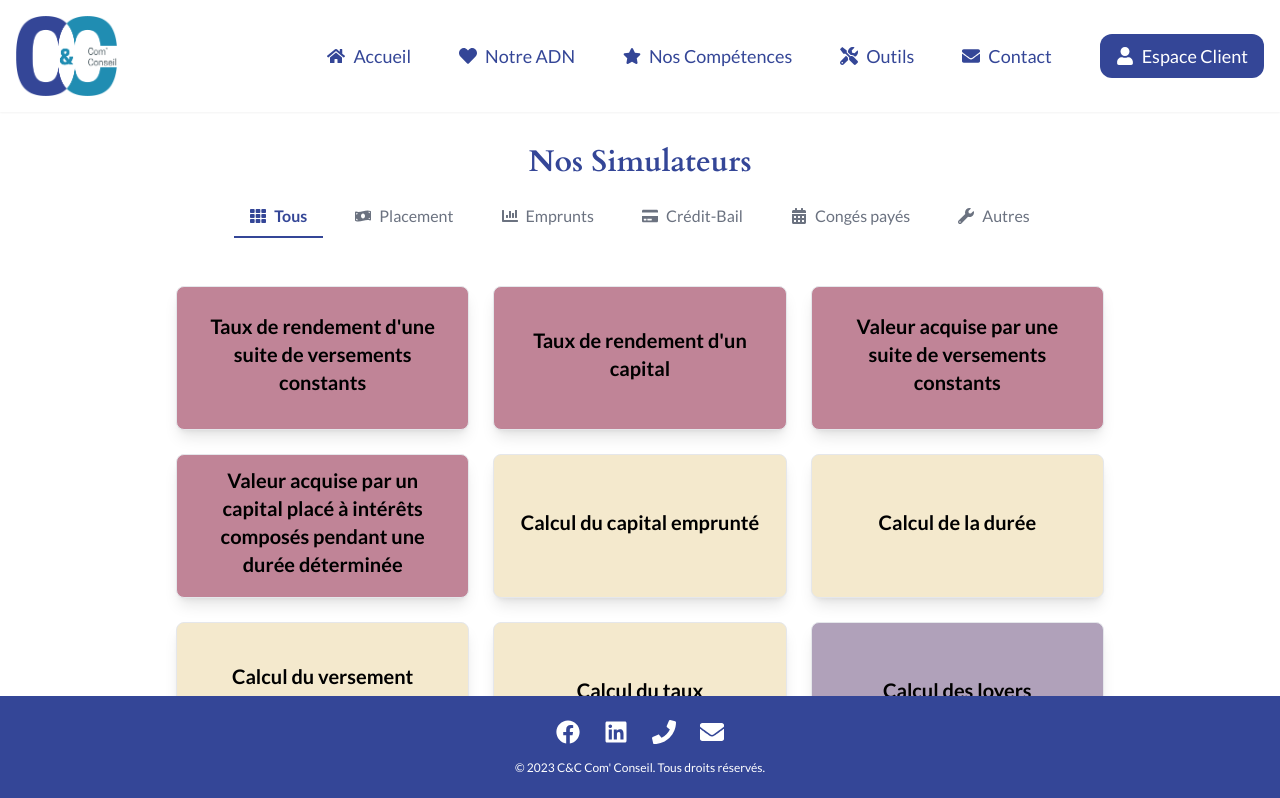
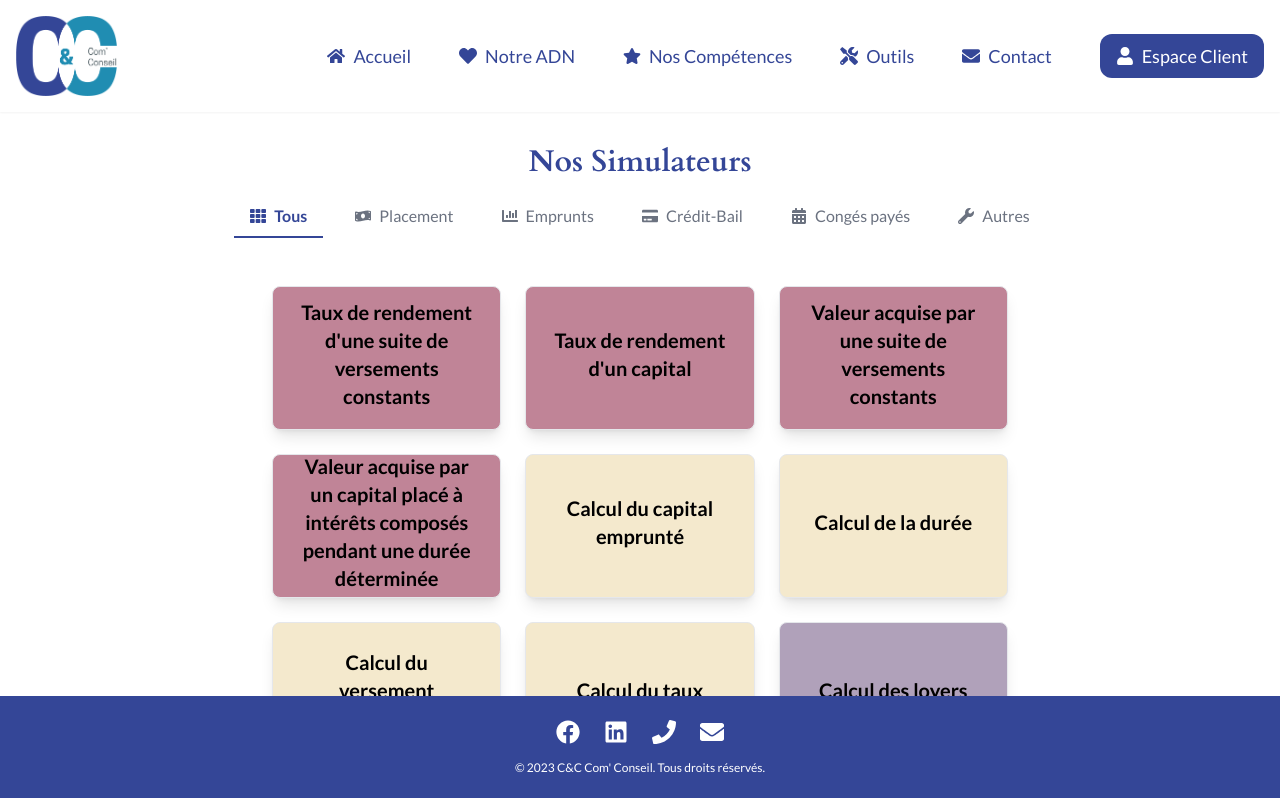
Before and after one commit to AntoineWtz/com-conseil, a React (Create React App) app: page /simulators in a window 1280 px wide. Shown: the top 798 px of the page. Built offline with nearby package versions, Linux system fonts and the light colour scheme.

Commit message:
motion simulatorCard

```diff
--- a/src/pages/Simulators.tsx
+++ b/src/pages/Simulators.tsx
@@ -67,10 +67,29 @@ const Simulators: React.FC = () => {
                         </motion.button>
                     ))}
                 </div>
-                <div className="grid grid-cols-1 md:grid-cols-2 lg:grid-cols-3 gap-6 p-4 w-full sm:w-3/4 mx-auto">
-                    {filteredSimulators.map(simulator => (
-                        <SimulatorCard key={simulator.id} simulator={simulator} />
-                    ))}
+                <div className="w-11/12 md:w-4/5 mx-auto">
+                    <AnimatePresence mode='wait'>
+                        <motion.div
+                            key={selectedCategory}
+                            initial={{ opacity: 0, x: -20 }}
+                            animate={{ opacity: 1, x: 0 }}
+                            exit={{ opacity: 0, x: 20 }}
+                            transition={{ duration: 0.3 }}
+                            className="grid grid-cols-1 md:grid-cols-2 lg:grid-cols-3 gap-6 p-4 w-full sm:w-3/4 mx-auto"
+                        >
+                            {filteredSimulators.map(simulator => (
+                                <motion.div
+                                    key={simulator.id}
+                                    initial={{ opacity: 0 }}
+                                    animate={{ opacity: 1 }}
+                                    exit={{ opacity: 0 }}
+                                    transition={{ duration: 0.3 }}
+                                >
+                                    <SimulatorCard key={simulator.id} simulator={simulator} />
+                                </motion.div>
+                            ))}
+                        </motion.div>
+                    </AnimatePresence>
                 </div>
             </section>
         </MainLayout>
```
